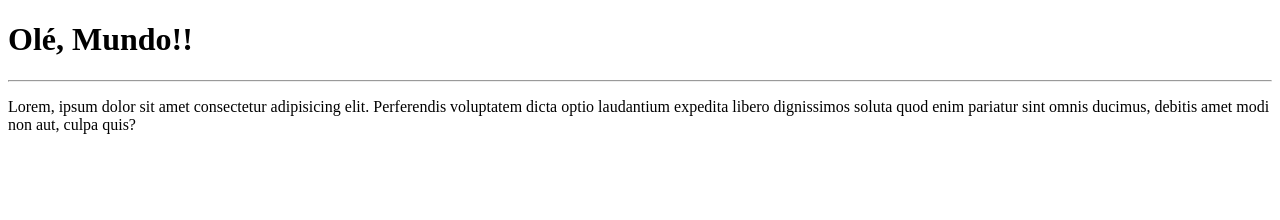
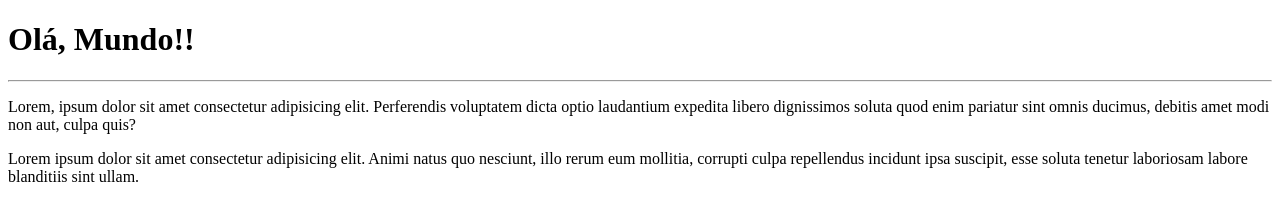
Before and after one commit to pedro25mascarenhas/Ola-Mundo, a plain HTML site: page index.html in a window 1280 px wide. Drawn offline with Linux system fonts and the light colour scheme.

Commit message:
Adicionei um parágrafo

```diff
--- a/index.html
+++ b/index.html
@@ -7,9 +7,9 @@
   <title>Primeiro site em repositório do curso Git Github</title>
 </head>
 <body>
-  <h1>Olé, Mundo!!</h1>
+  <h1>Olá, Mundo!!</h1>
   <hr>
   <p>Lorem, ipsum dolor sit amet consectetur adipisicing elit. Perferendis voluptatem dicta optio laudantium expedita libero dignissimos soluta quod enim pariatur sint omnis ducimus, debitis amet modi non aut, culpa quis?</p>
-
+  <p>Lorem ipsum dolor sit amet consectetur adipisicing elit. Animi natus quo nesciunt, illo rerum eum mollitia, corrupti culpa repellendus incidunt ipsa suscipit, esse soluta tenetur laboriosam labore blanditiis sint ullam.</p>
 </body>
 </html>
```
